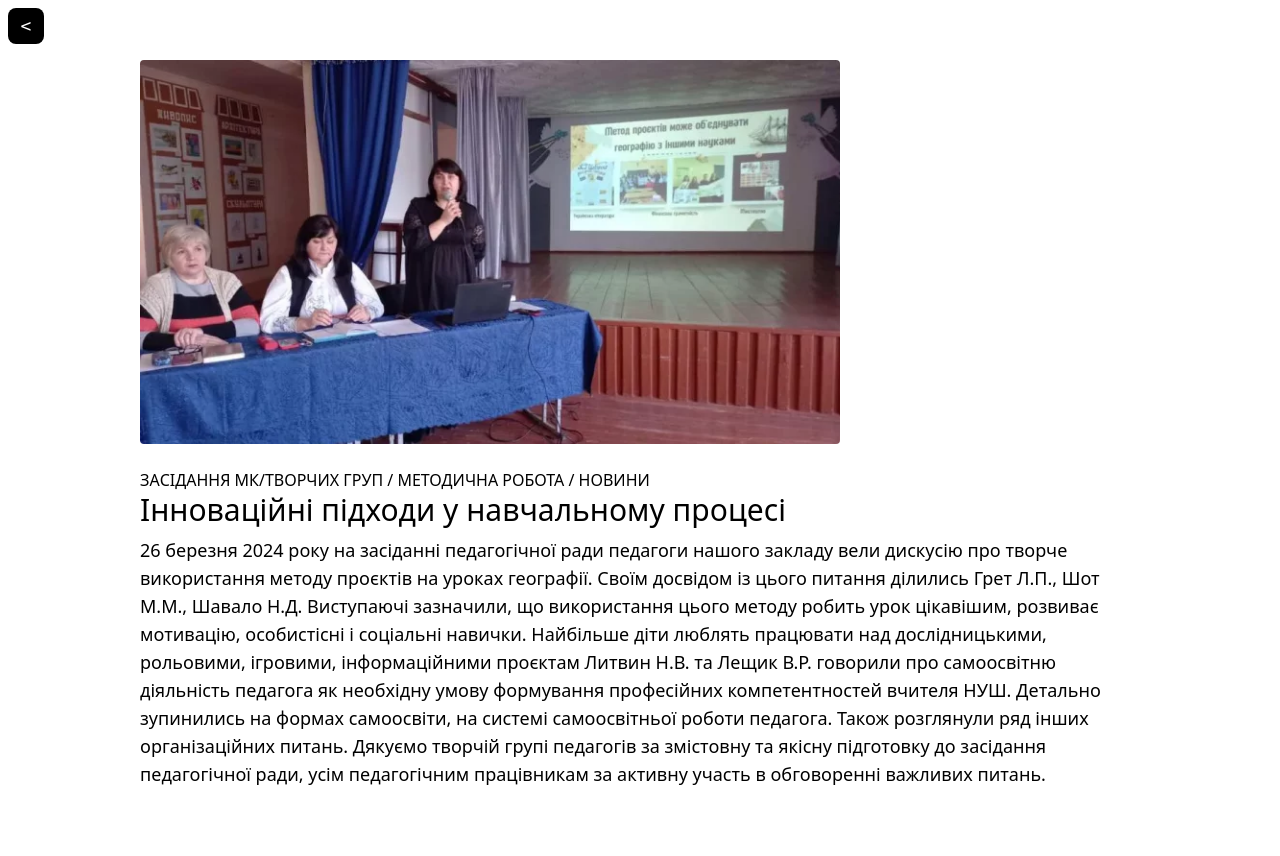
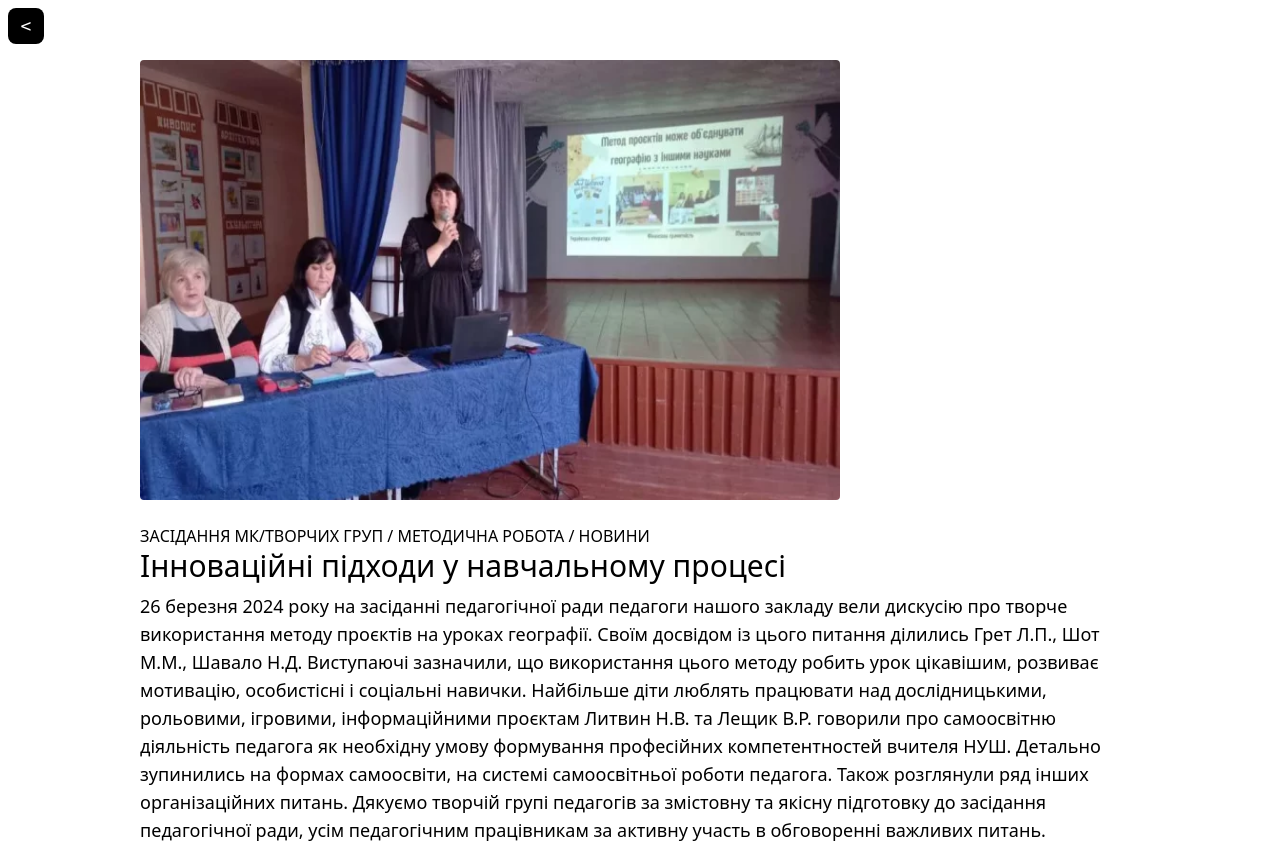
Before and after one commit to Maksimgnam/school, a React (Vite) app: page /news/1 in a window 1280 px wide. Before the commit the page ends 800 px from the top, so only its background shows below. Built offline with nearby package versions, Linux system fonts and the light colour scheme.

Commit message:
add fix to ccnline

```diff
--- a/src/components/Cnnline/Cnnline.jsx
+++ b/src/components/Cnnline/Cnnline.jsx
@@ -2,10 +2,11 @@ import React from 'react'
 
 const Cnnline = () => {
   return (
-    <div className="w-full h-11 overflow-hidden bg-black    bg-opacity-70 text-white flex items-center">
+    <div className="w-full h-11 overflow-hidden bg-black    bg-opacity-70 text-red-500 flex items-center">
     <div className="inline-block whitespace-nowrap animate-scroll pl-full text-lg">
         Знання – сила для майбутнього України! Кожен урок відкриває нові можливості для розвитку та успіху.
-        &nbsp;&nbsp;&nbsp;|&nbsp;&nbsp;&nbsp;
+        <span className='text-white'>        &nbsp;&nbsp;&nbsp;|&nbsp;&nbsp;&nbsp; </span>
+
         Мрій. Прагни. Досягай з нами! Ми створюємо умови, в яких кожен учень може розвиватися та досягати вершин у будь-якій сфері.
     </div>
 
--- a/src/components/NewsId/NewsId.jsx
+++ b/src/components/NewsId/NewsId.jsx
@@ -63,7 +63,7 @@ const NewsId = () => {
     };
 
     return (
-        <div className='w-full h-auto bg-white flex flex-col items-center'>
+        <div className='w-full h-auto bg-white flex flex-col items-center '>
             <div className='w-full h-12 p-2'>
                 <Link to='/home'>
                     <button className='w-9 h-9 bg-black rounded-lg'>
@@ -72,10 +72,11 @@ const NewsId = () => {
                 </Link>
             </div>
             <div className='w-auto h-auto min-w-news-card  max-w-news-card flex flex-col p-3'>
-                <div
+                {/* <div
                     className='w-newsId-image h-96 rounded bg-cover'
                     style={{ backgroundImage: `url(${getImageSource()})` }}
-                ></div>
+                ></div> */}
+              <img className='w-newsId-image min-h-image rounded bg-cover' src={getImageSource()} alt="" />
                 <div className='w-full w-newId-text h-auto flex items-center '>
                     <div className='w-full h-auto pt-6'>
                         <p>{news.catagory}</p>
--- a/src/index.css
+++ b/src/index.css
@@ -24,6 +24,11 @@ body {
 
 
 
+}
+
+html {
+  scroll-behavior: smooth;
+  overflow-y: top
 }
 
 ::-webkit-scrollbar {
--- a/tailwind.config.js
+++ b/tailwind.config.js
@@ -60,7 +60,8 @@ export default {
         '62vh': '62vh',
         '100vh': '100vh',
         '120vh': '120vh',
-        '292vh': '292vh'
+        '292vh': '292vh',
+        "image": '440px',
       },
       keyframes: {
         scroll: {
```
